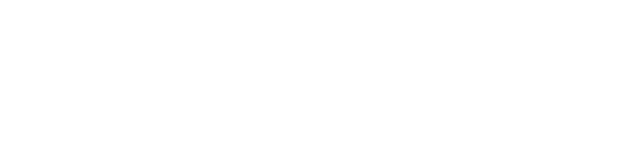
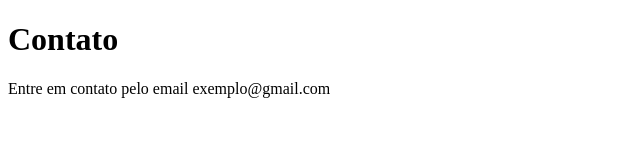
Before and after one commit to edugramosf/sistema-de-cadastro, a plain HTML site: page contato.html in a window 1280 px wide. Shown: the whole page, without its empty margins (0-640 px from the left). Drawn offline with Linux system fonts and the light colour scheme.

Commit message:
Adicionando o email de contato

```diff
--- a/contato.html
+++ b/contato.html
@@ -7,6 +7,7 @@
     <title>Contato</title>
 </head>
 <body>
-
+    <h1>Contato</h1>
+    <p>Entre em contato pelo email exemplo@gmail.com</p>
 </body>
 </html>
```
